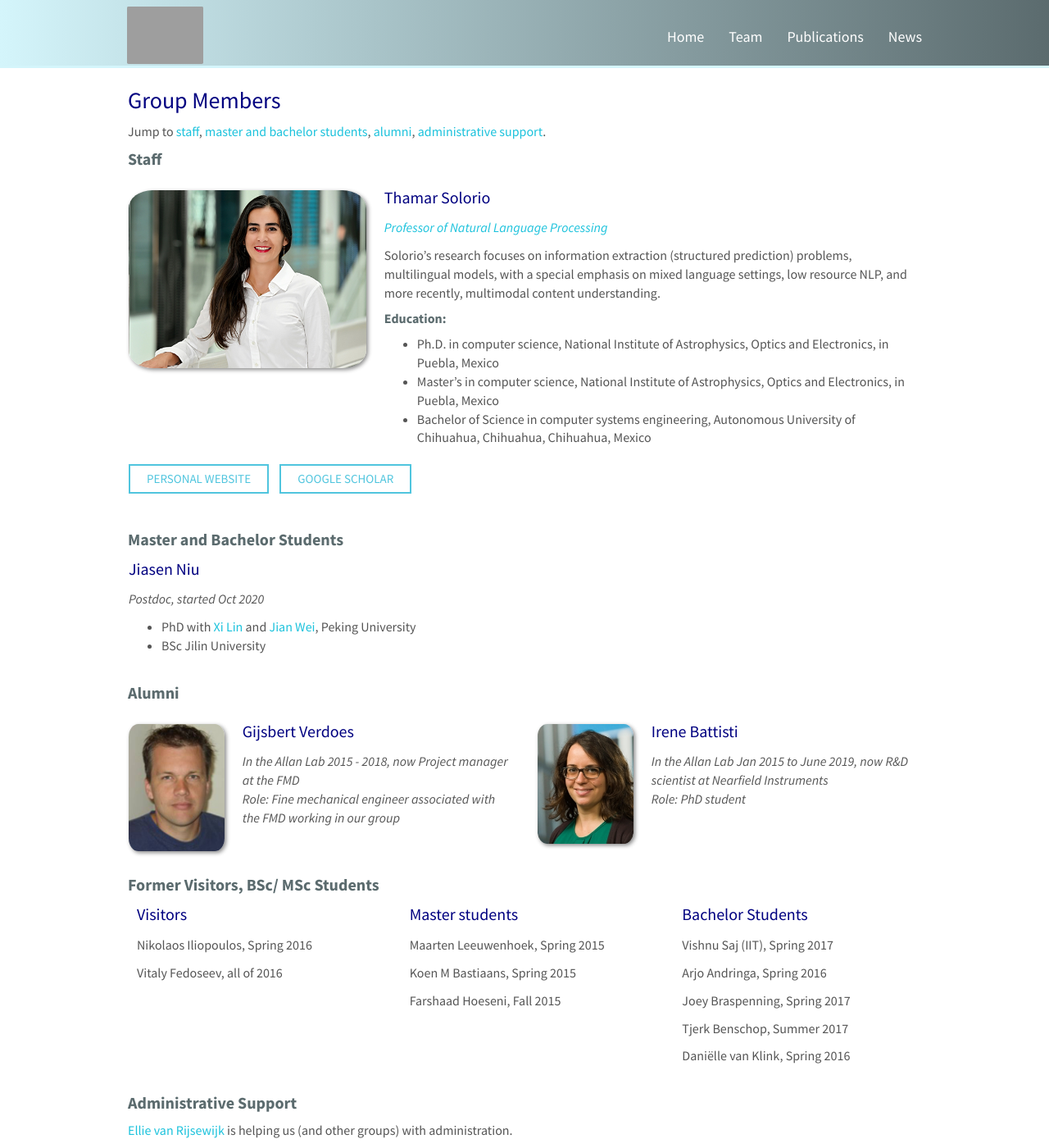
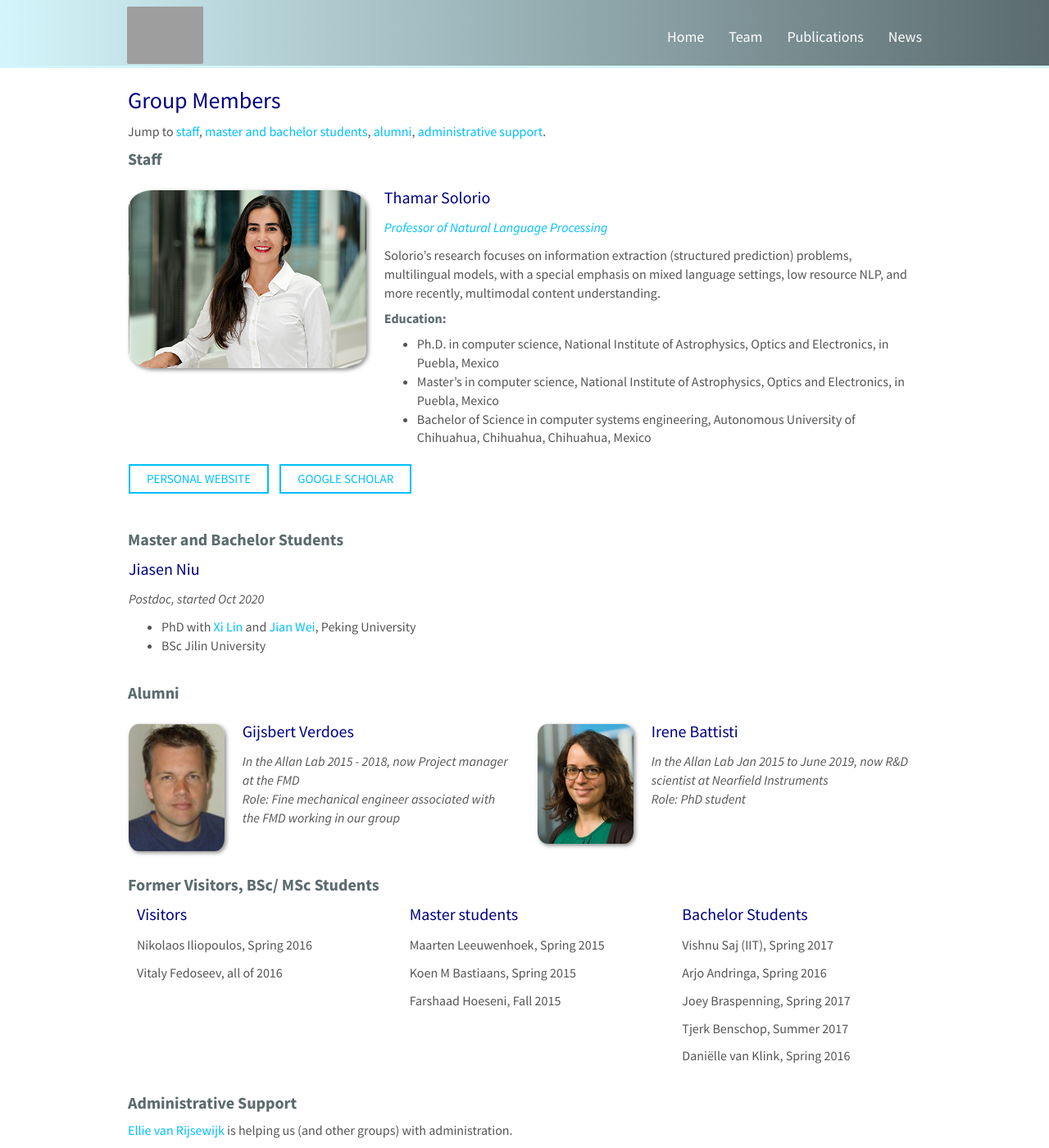
Before and after one commit to RamzaBasharat/MBZUAI, a Jekyll site: the page built from _pages/team.md, in a window 1280 px wide and 1400 px high. Shown: the whole window at 82% size. Built offline with Jekyll 4.4.1, drawn with Linux system fonts in a browser that asks for light colours; nearby versions of some CDN libraries.

Commit message:
updating styles

```diff
--- a/css/main.scss
+++ b/css/main.scss
@@ -131,7 +131,7 @@ color: #000080;
 }
 
 a, .sky{
-color: #1BC2DC;
+color: #00bfff;
 }
 
 a:hover{
@@ -161,9 +161,9 @@ color:#99a7b2;
     text-align: center;
     text-decoration: none;
     text-transform: none;
-    color: #1BC2DC; /* Text color */
+    color: #00bfff; /* Text color */
     background-color: #fff; /* Background color */
-    border: 2px solid #1BC2DC; /* Remove default border */
+    border: 2px solid #00bfff; /* Remove default border */
     cursor: pointer; /* Pointer cursor on hover */
     margin-right:10px;
     margin-bottom:0px;
@@ -171,7 +171,7 @@ color:#99a7b2;
 
 .small-sky-btn:hover {
     color: #fff;
-    background-color: #1BC2DC; /* Darker background color on hover */
+    background-color: #00bfff; /* Darker background color on hover */
     text-decoration: none;
     text-transform: none;
 }
@@ -186,9 +186,9 @@ color:#99a7b2;
     text-align: center;
     text-decoration: none;
     text-transform: none;
-    color: 	#50C5DE; /* Text color */
+    color: 	#00bfff; /* Text color */
     background-color: #fff; /* Background color */
-    border: 2px solid #50C5DE; /* Remove default border */
+    border: 2px solid #00bfff; /* Remove default border */
     cursor: pointer; /* Pointer cursor on hover */
     margin-top: 10px;
     margin-bottom: 10px;
@@ -198,7 +198,7 @@ color:#99a7b2;
 
 .custom-sky-btn:hover {
     color: #fff;
-    background-color: #50C5DE; /* Darker background color on hover */
+    background-color: #00bfff; /* Darker background color on hover */
     text-decoration: none;
     text-transform: none;
 }
@@ -237,7 +237,7 @@ color:#99a7b2;
 .navbar-default .navbar-brand:hover,
 .navbar-default .navbar-nav > li > a:hover {
 //     color: #00bfff; /* Text color on hover */
-    color: #73D3E2; /* Text color on hover */
+    color: #00bfff; /* Text color on hover */
     background-color: transparent; /* Keep background color transparent */
     transform: scale(1.03);
 }
@@ -246,7 +246,7 @@ color:#99a7b2;
 .navbar-default .navbar-nav > .active > a,
 .navbar-default .navbar-nav > .active > a:hover,
 .navbar-default .navbar-nav > .active > a:focus {
-    color: #50C5DE; /* Active text color */
+    color: #00bfff; /* Active text color */
     background-color: transparent; /* Keep background color transparent */
 }
 
```
